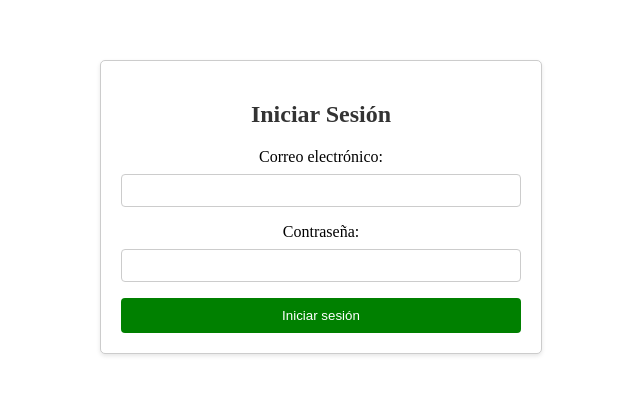
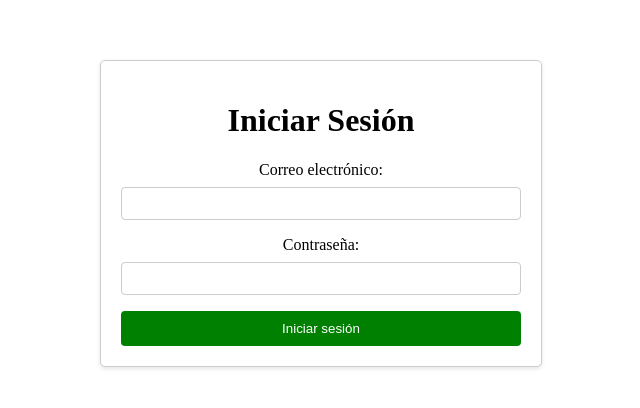
Before and after one commit to JulioLaneri/cliente-api, a Vue app: page / in a window 1280 px wide. Shown: the top 408 px of the page, without its empty margins (319-959 px from the left). Built offline with nearby package versions, Linux system fonts and the light colour scheme.

Commit message:
Estilos al login

```diff
--- a/src/components/LoginComponent.vue
+++ b/src/components/LoginComponent.vue
@@ -1,7 +1,7 @@
 
 <template>
   <div class="contenedor-login">
-    <h2>Iniciar Sesión</h2>
+    <h1>Iniciar Sesión</h1>
     <form @submit.prevent="login">
       <label for="email">Correo electrónico:</label>
       <input type="text" v-model="email" required />
```
